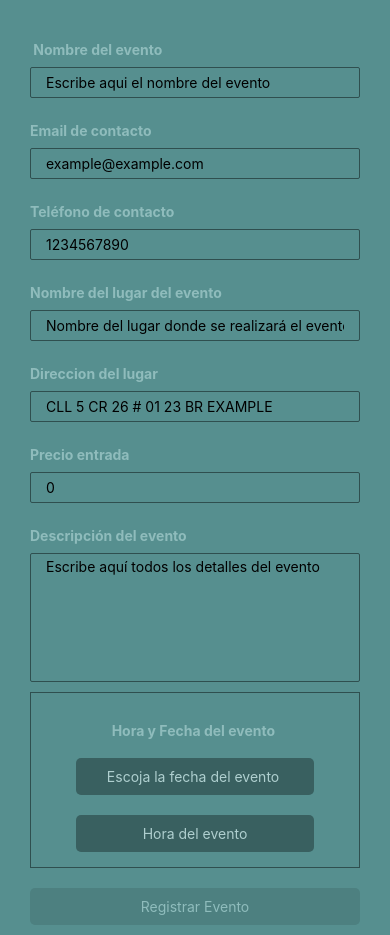
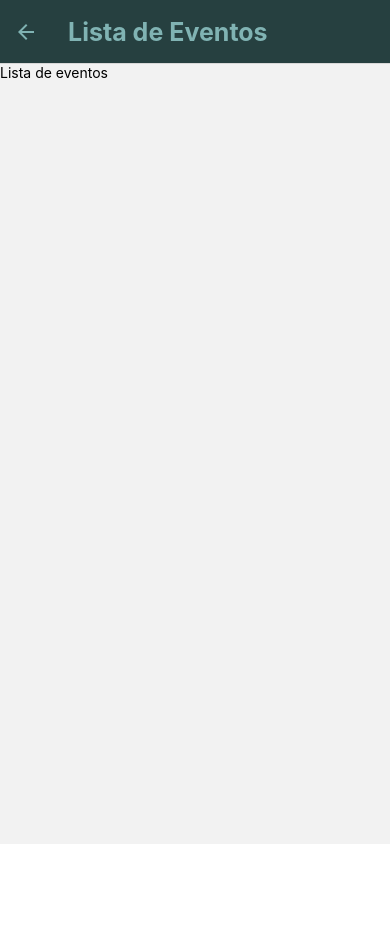
Before and after one commit to gio10herrera/EventosSantaMartaCli, a React Native app: screen /ListaEventos in a window 390 px wide. After the commit the page ends 844 px from the top, so only its background shows below. Built offline with nearby package versions, Linux system fonts and the light colour scheme.

Commit message:
navegacion funcionando creacion de pantalla lista eventos sin interface aun

```diff
--- a/App.tsx
+++ b/App.tsx
@@ -14,16 +14,63 @@ import {
 
 import CompViewButtonEventos from './components/CompViewButtonEventos';
 import CompFormEvento from './components/CompFormEvento';
+import { NavigationContainer } from '@react-navigation/native';
+import { createNativeStackNavigator } from '@react-navigation/native-stack';
+import CompListaEventos from './components/CompListaEventos';
 
 
 
+const Stack = createNativeStackNavigator()
 
+export default function App() {
+  return (
+    <NavigationContainer>
+      {/*CONTAINER DEL NAVEGADOR*/}
+      {/*STACK PRINCIPAL*/}
+      <Stack.Navigator
+        initialRouteName='Home'
+        screenOptions={
+          {
+            headerStyle: {
+              backgroundColor: "#264040"
+            },
+            headerTintColor: "#80b3b3",
+            headerTitleStyle: {
+              fontWeight: "bold",
+              fontSize: 25
+            }
+          }
+        }
+      >
+        <Stack.Screen
+          name = "Home"
+          component={CompViewButtonEventos}
 
-function App() {
-  return (
-    <View style = {styles.container}>
-      <CompFormEvento></CompFormEvento>
-    </View>
+        >
+        </Stack.Screen>
+        <Stack.Screen
+          name = "CrearEvento"
+          component={CompFormEvento}
+          options={
+            {
+              title: "Registrar Evento",
+            }
+          }
+        >
+        </Stack.Screen>
+        <Stack.Screen
+          name = "ListaEventos"
+          component={CompListaEventos}
+          options={
+            {
+              title: "Lista de Eventos",
+            }
+          }
+        >
+        </Stack.Screen>
+      </Stack.Navigator>
+
+    </NavigationContainer>
   );
 }
 
@@ -35,5 +82,3 @@ const styles = StyleSheet.create({
     justifyContent: "center"
   }
 });
-
-export default App;
--- a/components/CompFormEvento.tsx
+++ b/components/CompFormEvento.tsx
@@ -260,7 +260,8 @@ const styles = StyleSheet.create({
       borderColor: "#2f4f4f",
       paddingHorizontal: 15,
       paddingVertical: 6,
-      borderRadius: 2
+      borderRadius: 2,
+      backgroundColor: "#609f9f"
     },
     multilinea: {
       paddingVertical: 4,
@@ -283,7 +284,8 @@ const styles = StyleSheet.create({
       marginVertical: 10,
       paddingVertical: 5,
       paddingHorizontal: 45,
-      borderColor: "#2f4f4f"
+      borderColor: "#2f4f4f",
+      backgroundColor: "#609f9f",
     },
     textTituloLabelsGroup: {
       textAlign: "center"
--- /dev/null
+++ b/components/CompListaEventos.tsx
@@ -0,0 +1,9 @@
+import { Text, View } from "react-native";
+
+export default function CompListaEventos(){
+    return (
+        <View>
+            <Text>Lista de eventos</Text>
+        </View>
+    )
+}
--- a/components/CompViewButtonEventos.tsx
+++ b/components/CompViewButtonEventos.tsx
@@ -1,12 +1,16 @@
 import { StyleSheet, View, TouchableOpacity, Text } from "react-native";
 
-export default function CompViewButtonEventos(){
+export default function CompViewButtonEventos({ navigation }){
     return (
         <View style = {styles.container}>
-            <TouchableOpacity style = {styles.botones}>
+            <TouchableOpacity style = {styles.botones}
+                onPress={() => navigation.navigate('ListaEventos')}
+            >
                 <Text style = {styles.textos}>Eventos Ciudad de Santa Marta</Text>
             </TouchableOpacity>
-            <TouchableOpacity style = {styles.botones}>
+            <TouchableOpacity style = {styles.botones}
+                onPress={() => navigation.navigate('CrearEvento') }
+            >
                 <Text style = {styles.textos}>Crear Evento</Text>
             </TouchableOpacity>
         </View>
@@ -33,6 +37,7 @@ const styles = StyleSheet.create({
     },
     container:{
         flex: 1,
-        justifyContent: "center"
+        justifyContent: "center",
+        backgroundColor: "#568f8f"
     }
 })
--- a/package.json
+++ b/package.json
@@ -11,8 +11,12 @@
   },
   "dependencies": {
     "@react-native-community/datetimepicker": "^8.1.1",
+    "@react-navigation/native": "^6.1.17",
+    "@react-navigation/native-stack": "^6.9.26",
     "react": "18.2.0",
-    "react-native": "0.74.2"
+    "react-native": "0.74.2",
+    "react-native-safe-area-context": "^4.10.7",
+    "react-native-screens": "^3.32.0"
   },
   "devDependencies": {
     "@babel/core": "^7.20.0",
```
Also changed, not shown: 1 other file (tests, documents, lock files or other folders).
